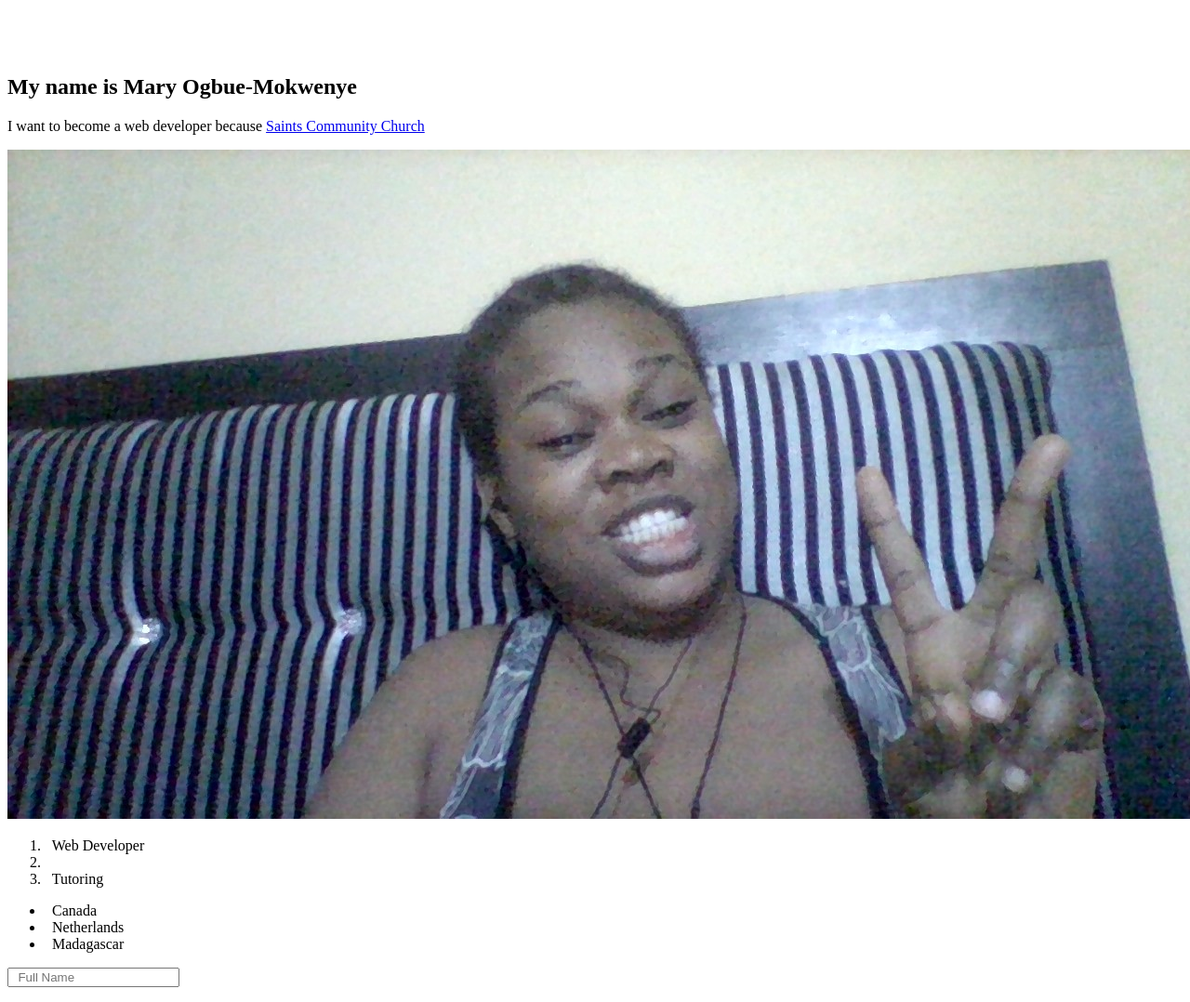
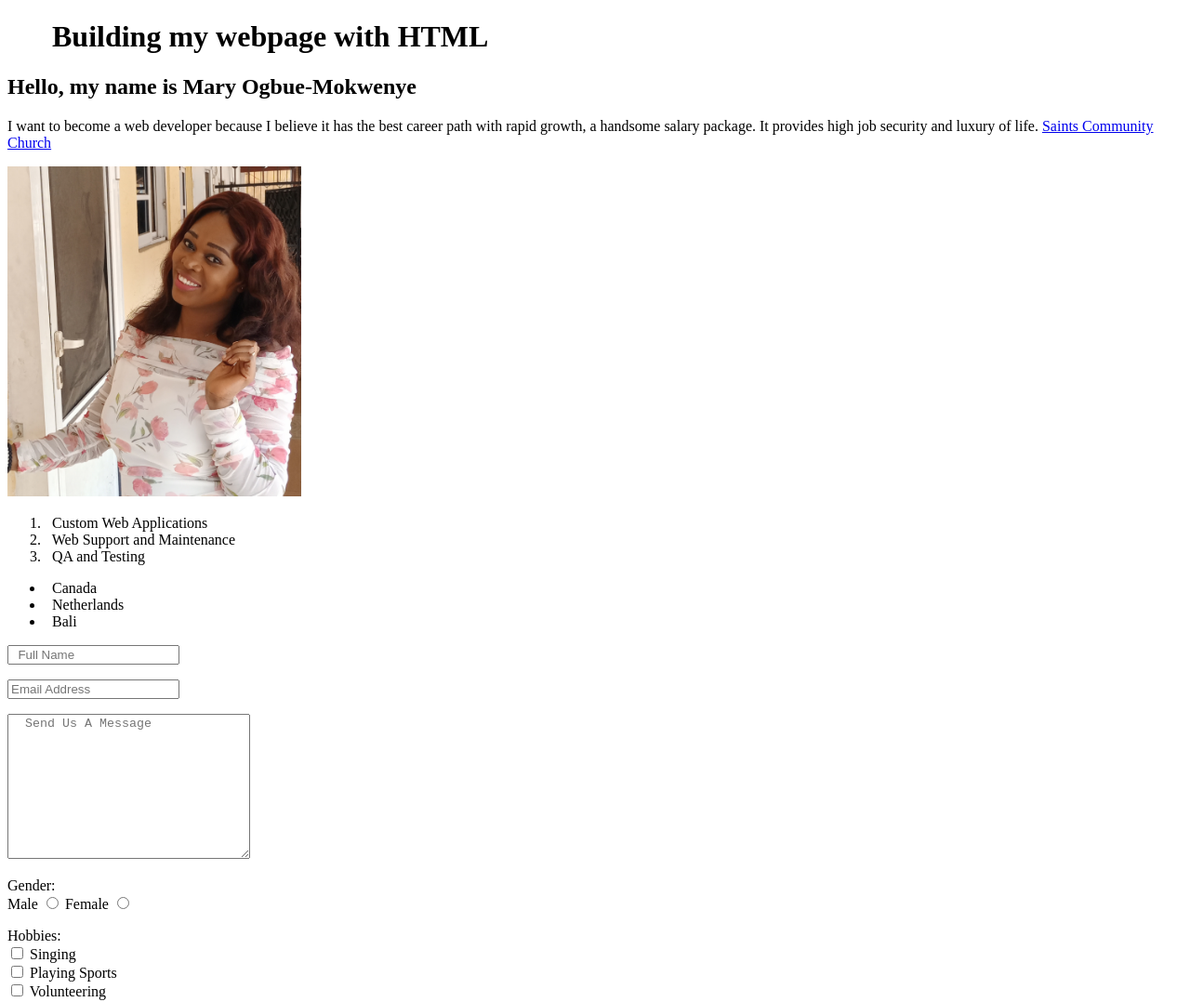
Before and after one commit to NekaMoks/Stutern, a plain HTML site: page index.html in a window 1280 px wide. Shown: the top 1078 px of the page at 93% size. Drawn offline with Linux system fonts and the light colour scheme.

Commit message:
make changes visible

```diff
--- a/index.html
+++ b/index.html
@@ -8,28 +8,27 @@
 </head>
 <body>
     <header>
-        <h1 id="h1">&nbsp; </h1>
+        <h1 id="h1">&nbsp; &nbsp; &nbsp; Building my webpage with HTML</h1>
     </header>
     <main>
-        <h2 id="h2"> My name is Mary Ogbue-Mokwenye</h2>
-        <p id="reason">I want to become a web developer because <a href="https://saintscommunity.org/" id="external_link">Saints Community Church</a> </p>
-        <img src="image/TestRun.jpg" id="image" alt="My picture">
+        <h2 id="h2"> Hello, my name is Mary Ogbue-Mokwenye</h2>
+        <p id="reason">I want to become a web developer because I believe it has the best career path with rapid growth, a handsome salary package. It provides high job security and luxury of life. <a href="https://saintscommunity.org/" id="external_link">Saints Community Church</a> </p>
+        <img src="image/MaryMoks.jpg" id="image" width="25%" height="50%" alt="My picture">
         <ol id="ordered" type="1">
-            <li id="service1">&nbsp; Web Developer</li>
-            <li id="service2">&nbsp;</li>
-            <li id="service3">&nbsp; Tutoring</li>
+            <li id="service1">&nbsp; Custom Web Applications</li>
+            <li id="service2">&nbsp; Web Support and Maintenance</li>
+            <li id="service3">&nbsp; QA and Testing</li>
         </ol>
         <ul id="unordered">
             <li id="country1">&nbsp; Canada</li>
             <li id="country2">&nbsp; Netherlands</li>
-            <li id="country3">&nbsp; Madagascar</li>
-
+            <li id="country3">&nbsp; Bali</li>
         </ul>
         <form action="">
         <p><input type="text" id="name" placeholder="&nbsp; Full Name"></p>
         <p><input type="email" id="email_address" placeholder="Email Address"></p>
         <p>
-            <textarea name="text area" id="text_area" placeholder="&nbsp;Send Us A Message" cols="30" rows="10"></textarea>
+            <textarea name="text area" id="text_area" placeholder="&nbsp; Send Us A Message" cols="30" rows="10"></textarea>
         </p>
         <p></p><label for="gender">Gender:</label><br>
         <label for="male">Male</label>
@@ -42,7 +41,7 @@
             <input type="checkbox" id="check_box" name="Playing Sports">
         <label for="playing sports">Playing Sports</label><br>
             <input type="checkbox" id="check_box" name="Volunteering">
-        <label for="volunteering">volunteering</label></p>
+        <label for="volunteering">Volunteering</label></p>
         <p><button id="submit_button" type="submit">Submit</button></p>
     </form>
     </main>
```
Also changed, not shown: image/MaryMoks.jpg (added).
